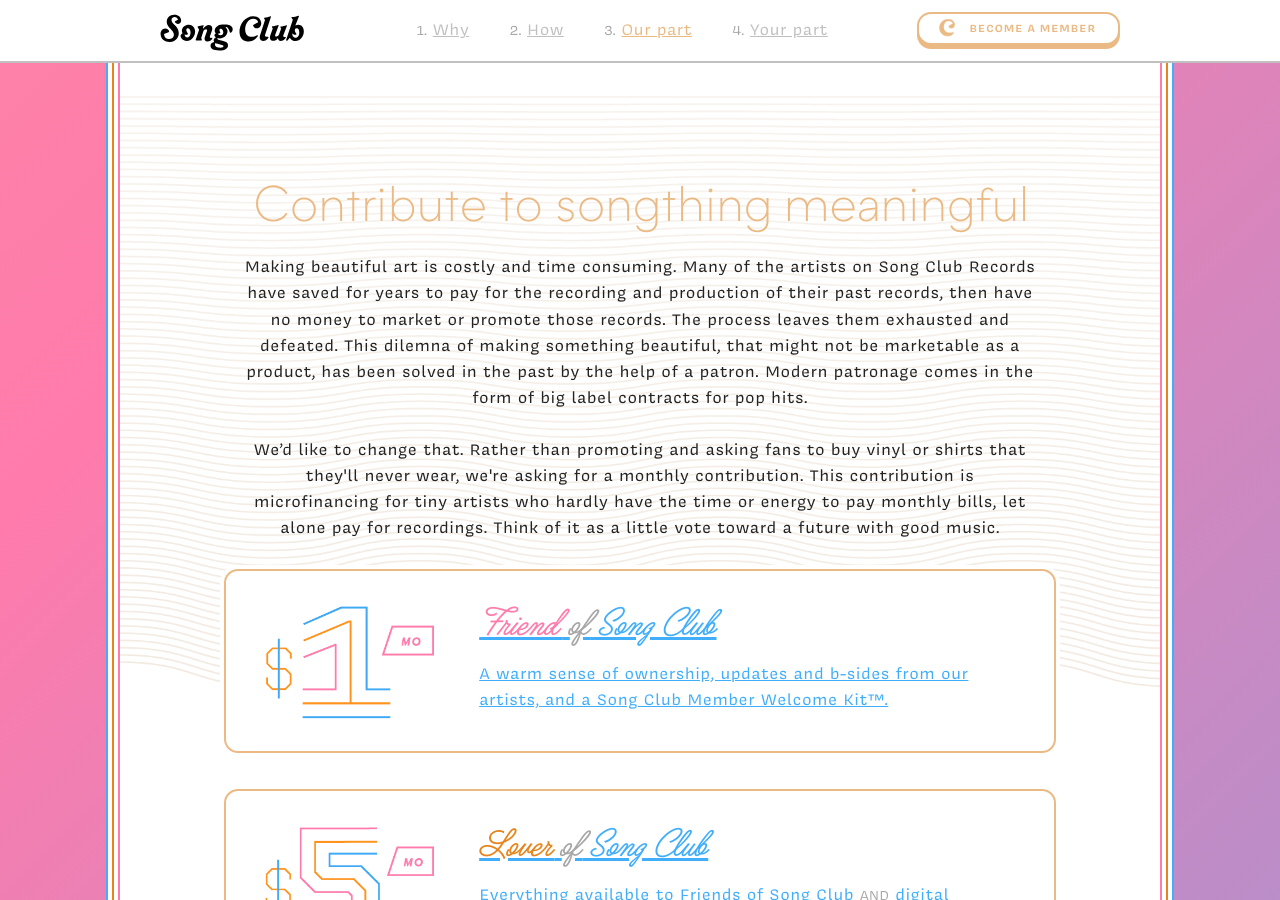
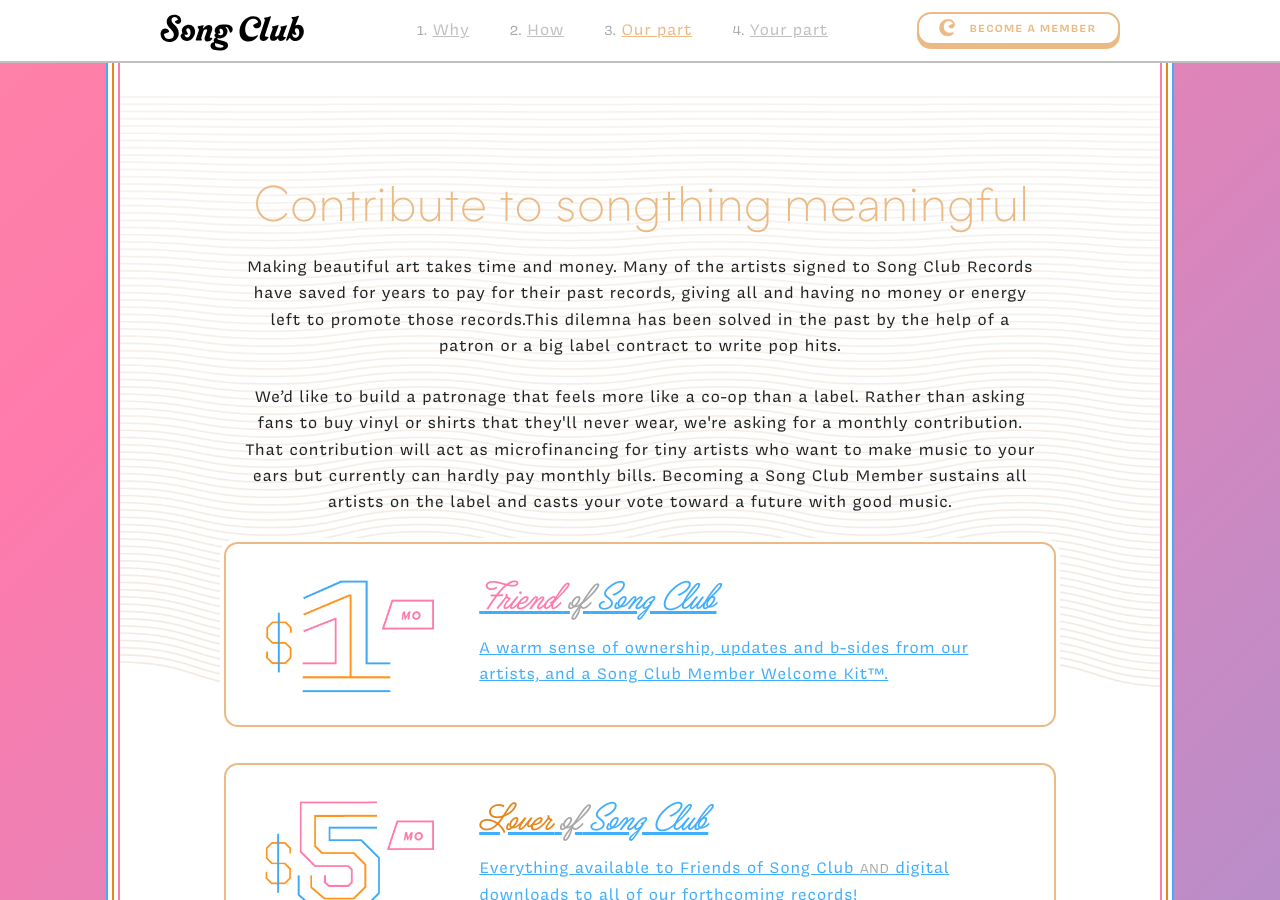
Before and after one commit to kylewaynebenson/song-club-records, a Jekyll site: the page built from about.md, in a window 1280 px wide and 900 px high, scrolled down 2805 px. Built offline with Jekyll 4.4.1, drawn with Linux system fonts in a browser that asks for light colours; nearby versions of some CDN libraries.

Commit message:
update messaging

```diff
--- a/about.md
+++ b/about.md
@@ -160,8 +160,8 @@ permalink: /about/
 <section id="your-part" class="section padding gold-stripes-background">
 	<div class="container">
 		<h2 class="h1 gold center-align">Contribute to songthing meaningful</h2>
-		<p class="center-align ms-20">Making beautiful art is costly and time consuming. Many of the artists on Song Club Records have saved for years to pay for the recording and production of their past records, then have no money to market or promote those records. The process leaves them exhausted and defeated. This dilemna of making something beautiful, that might not be marketable as a product, has been solved in the past by the help of a patron. Modern patronage comes in the form of big label contracts for pop hits.</p>
-		<p class="center-align ms-20">We’d like to change that. Rather than promoting and asking fans to buy vinyl or shirts that they'll never wear, we're asking for a monthly contribution. This contribution is microfinancing for tiny artists who hardly have the time or energy to pay monthly bills, let alone pay for recordings. Think of it as a little vote toward a future with good music.</p>
+		<p class="center-align ms-20">Making beautiful art takes time and money. Many of the artists signed to Song Club Records have saved for years to pay for their past records, giving all and having no money or energy left to promote those records.This dilemna has been solved in the past by the help of a patron or a big label contract to write pop hits.</p>
+		<p class="center-align ms-20">We’d like to build a patronage that feels more like a co-op than a label. Rather than asking fans to buy vinyl or shirts that they'll never wear, we're asking for a monthly contribution. That contribution will act as microfinancing for tiny artists who want to make music to your ears but currently can hardly pay monthly bills. Becoming a Song Club Member sustains all artists on the label and casts your vote toward a future with good music.</p>
 		<script src="https://gumroad.com/js/gumroad.js"></script>
 		<a href="https://gum.co/jEzPn?wanted=true" target="_blank">
 			<div class="gold-border white-background about-levels hover-primary">
```
